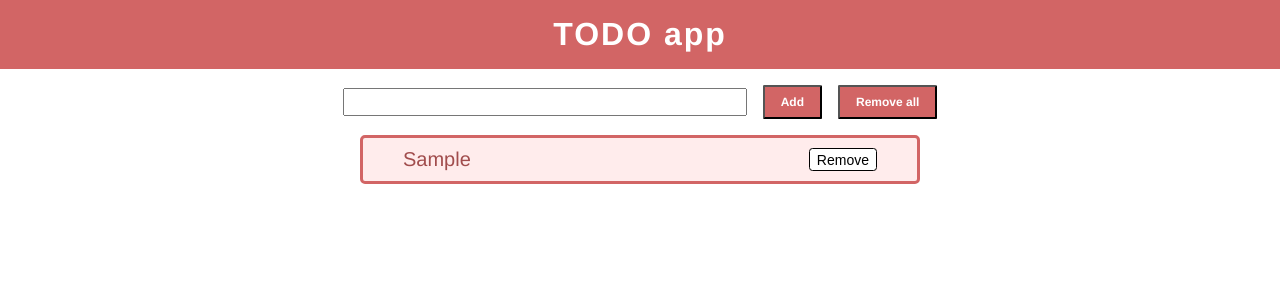
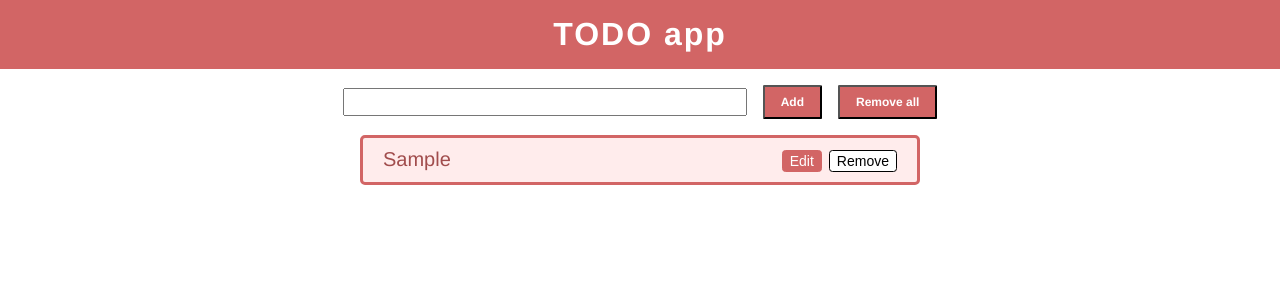
Before and after one commit to tylerfann/TODO-app, a React app: page / in a window 1280 px wide. Both pictures are taken after typing "Sample" into the empty fields and a click on the button "Add". Shown: the top 300 px of the page. Built offline with nearby package versions, Linux system fonts and the light colour scheme.

Commit message:
edit an item functionality

```diff
--- a/src/components/Content.js
+++ b/src/components/Content.js
@@ -20,9 +20,9 @@ export default class Content extends Component {
     }));
   }
 
-  handleRemoveItem = (index) => {
+  handleRemoveItem = (value) => {
    this.setState(prevState => ({
-     list: prevState.list.filter((val, ind) => ind !== index)
+     list: prevState.list.filter((val) => val !== value)
    }));
   }
 
--- a/src/components/Input/Input.js
+++ b/src/components/Input/Input.js
@@ -23,6 +23,7 @@ export default class TextInput extends Component {
 
   handleRemoveAll = () => {
     this.props.onRemoveAll();
+    this.setState({input: ''});
   }
 
   render() {
--- a/src/components/Item/Item.css
+++ b/src/components/Item/Item.css
@@ -3,7 +3,7 @@
 .item {
   list-style: none;
   background-color: rgb(255, 181, 181, .25);
-  padding: .5em 2em;
+  padding: .5em 1em;
   font-size: 1.25em;
   font-family: Helvetica, sans-serif;
   color: rgb(161, 77, 77);
@@ -23,3 +23,14 @@
   font-size: .7em;
   font-weight: 500;
 }
+
+.edit-button {
+  background-color: rgb(210, 101, 101);
+  color: white;
+  padding: .15em .5em;
+  border-radius: .25em;
+  border: .1em solid rgb(210, 101, 101);
+  font-size: .7em;
+  font-weight: 400;
+  margin-right: .5em;
+}
--- a/src/components/Item/Item.js
+++ b/src/components/Item/Item.js
@@ -1,19 +1,46 @@
 import React, { Component } from 'react';
 import './Item.css';
 export default class Item extends Component {
+  constructor(props) {
+    super(props);
+    this.state = {
+      edit: false,
+      input: this.props.item
+    };
+  }
 
   handleRemoveItem = () => {
     this.props.onRemoveItem();
   }
 
+  handleEdit = () => {
+    this.setState({edit: true})
+  }
+
+  handleDone = () => {
+    this.setState
+    this.setState({edit: false})
+  }
+
+  handleChange = (e) => {
+    this.setState({input: e.target.value})
+  }
+
   render() {
-    const { item } = this.props;
+    const { edit, input } = this.state;
     return (
       <li className="item">
-        <p>{item}</p>
-        <input type="button" onClick={this.handleRemoveItem}
-          value="Remove" className="remove-button"
-        />
+      {edit ? <input type="text" value={input} onChange={this.handleChange} /> :
+      <p>{input}</p>
+      }
+        <div>
+          <input type="button" onClick={!edit ? this.handleEdit : this.handleDone}
+            value={!edit ? "Edit" : "Done"} className="edit-button"
+          />
+          <input type="button" onClick={this.handleRemoveItem}
+            value="Remove" className="remove-button"
+          />
+        </div>
       </li>
     );
   }
--- a/src/components/List/List.js
+++ b/src/components/List/List.js
@@ -8,10 +8,10 @@ export default class List extends Component {
     const { list, onRemoveItem } = this.props;
     return (
       <section className="list-container">
-      {list.length ? list.map((item, index) => {
+      {list.length ? list.map((item) => {
         return (
           <ul className="list">
-            <Item item={item} onRemoveItem={() => onRemoveItem(index)} />
+            <Item item={item} onRemoveItem={() => onRemoveItem(item)} />
           </ul>
         );
       }) : <p className="item">You have nothing to do yet...</p>
```
